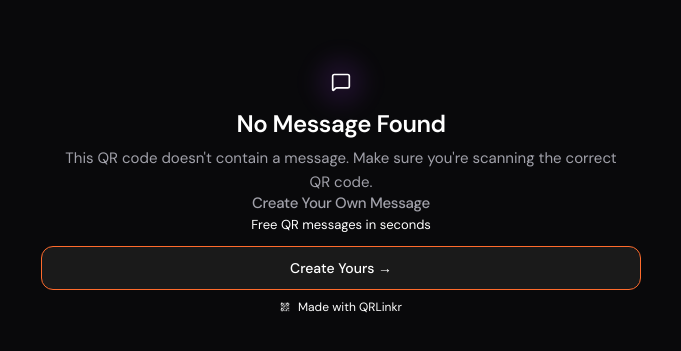
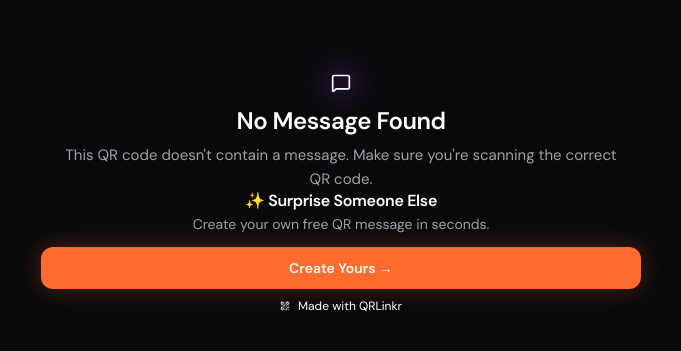
Before and after one commit to RobertBolgar/QRLinkr, a React (Vite) app: page /message in a window 1280 px wide. Shown: the part 199-550 px from the top of the page, without its empty margins (299-980 px from the left). Built offline with nearby package versions, Linux system fonts and the light colour scheme; no server answers.

Commit message:
Update CTA button to solid orange with glow and tighten spacing

```diff
--- a/src/pages/MessagePage.tsx
+++ b/src/pages/MessagePage.tsx
@@ -69,7 +69,7 @@ export const MessagePage: React.FC = () => {
         <div
           style={{
             position: 'relative',
-            marginBottom: 'var(--spacing-2)',
+            marginBottom: 'var(--spacing-1)',
           }}
         >
           <div
@@ -136,7 +136,7 @@ export const MessagePage: React.FC = () => {
                 color: 'var(--color-text-secondary)',
                 textTransform: 'uppercase',
                 letterSpacing: '0.05em',
-                marginBottom: 'var(--spacing-2)',
+                marginBottom: 'var(--spacing-1)',
                 opacity: 0.7,
               }}
             >
@@ -151,7 +151,7 @@ export const MessagePage: React.FC = () => {
                 backgroundColor: 'var(--color-background-surface)',
                 borderRadius: 'var(--radius-card)',
                 border: '1px solid var(--color-border)',
-                marginBottom: 'var(--spacing-3)',
+                marginBottom: 'var(--spacing-2)',
                 minHeight: isShortMessage ? '180px' : 'auto',
                 display: 'flex',
                 alignItems: 'center',
@@ -185,24 +185,24 @@ export const MessagePage: React.FC = () => {
         >
           <h2
             style={{
-              fontSize: '0.9375rem',
-              fontWeight: 500,
+              fontSize: '1rem',
+              fontWeight: 600,
               marginBottom: 'var(--spacing-1)',
               fontFamily: 'var(--font-heading)',
-              color: 'var(--color-text-secondary)',
+              color: 'var(--color-text-primary)',
             }}
           >
-            Create Your Own Message
+            ✨ Surprise Someone Else
           </h2>
           <p
             style={{
-              fontSize: '0.8125rem',
-              color: 'var(--color-text-tertiary)',
-              lineHeight: 1.4,
+              fontSize: '0.875rem',
+              color: 'var(--color-text-secondary)',
+              lineHeight: 1.5,
               marginBottom: 'var(--spacing-3)',
             }}
           >
-            Free QR messages in seconds
+            Create your own free QR message in seconds.
           </p>
           <button
             onClick={() => navigate('/')}
@@ -210,10 +210,10 @@ export const MessagePage: React.FC = () => {
               width: '100%',
               padding: 'var(--spacing-3) var(--spacing-5)',
               borderRadius: 'var(--radius-button)',
-              fontWeight: 500,
+              fontWeight: 600,
               fontSize: '0.875rem',
-              backgroundColor: '#1a1a1a',
-              border: '1px solid #FF6B2C',
+              backgroundColor: '#FF6B2C',
+              border: 'none',
               color: '#FFFFFF',
               cursor: 'pointer',
               transition: 'all 200ms ease',
@@ -221,12 +221,15 @@ export const MessagePage: React.FC = () => {
               alignItems: 'center',
               justifyContent: 'center',
               gap: 'var(--spacing-2)',
+              boxShadow: '0 0 24px rgba(255, 107, 44, 0.28)',
             }}
             onMouseEnter={(e) => {
-              e.currentTarget.style.boxShadow = '0 0 12px rgba(255, 107, 44, 0.3)';
+              e.currentTarget.style.transform = 'translateY(-1px)';
+              e.currentTarget.style.boxShadow = '0 0 28px rgba(255, 107, 44, 0.35)';
             }}
             onMouseLeave={(e) => {
-              e.currentTarget.style.boxShadow = 'none';
+              e.currentTarget.style.transform = 'translateY(0)';
+              e.currentTarget.style.boxShadow = '0 0 24px rgba(255, 107, 44, 0.28)';
             }}
           >
             Create Yours →
```
